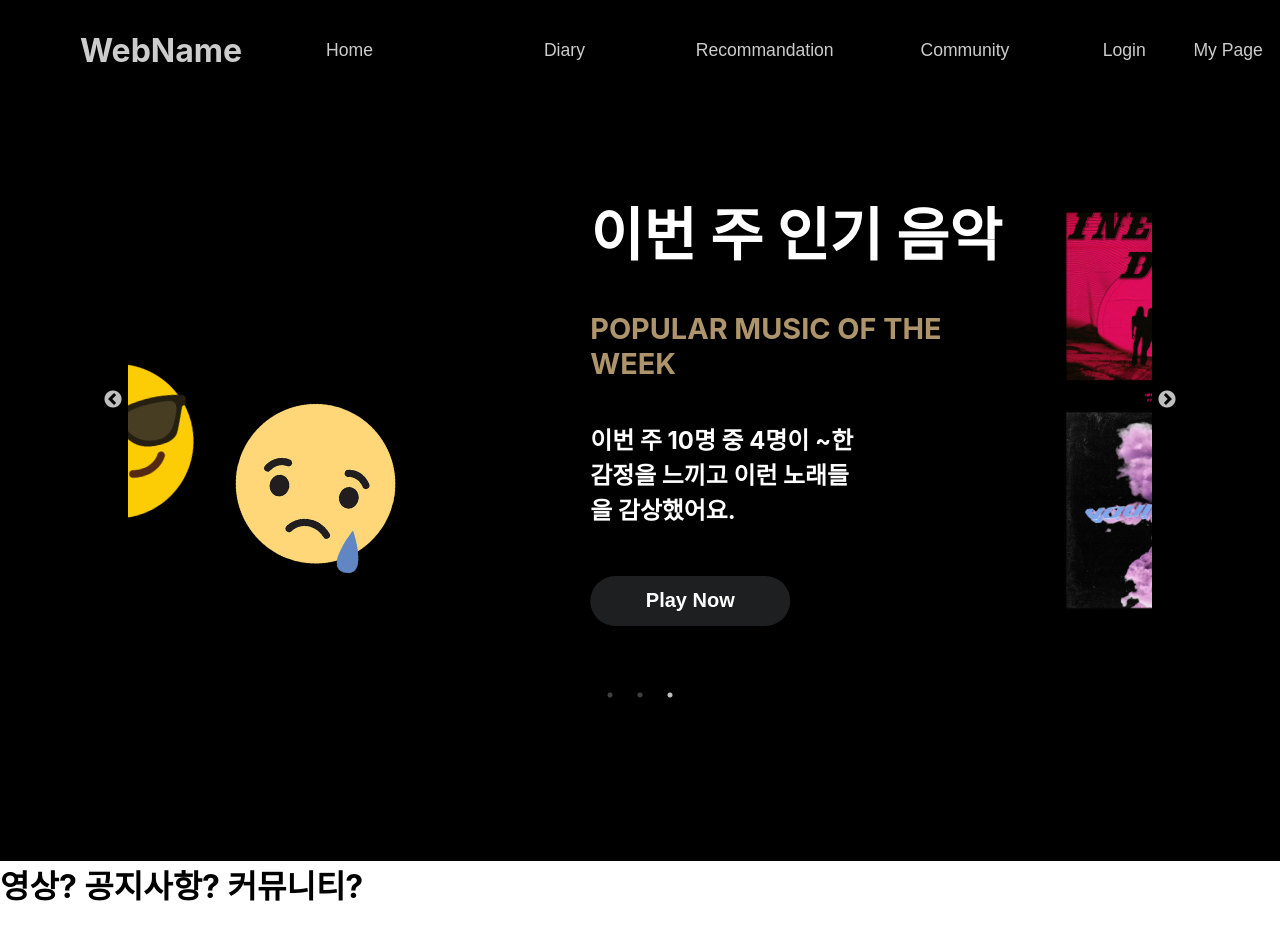
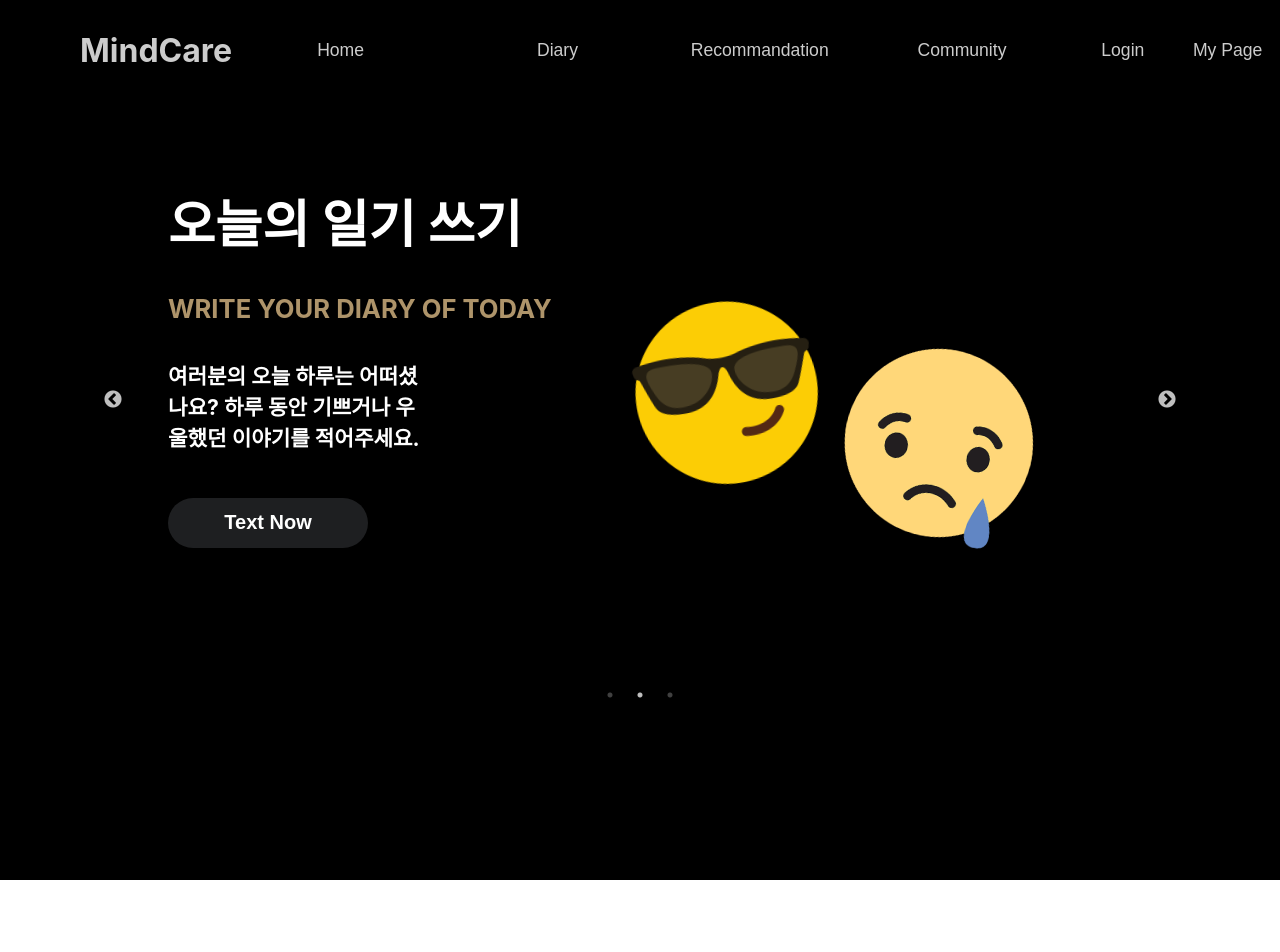
Before and after one commit to rooni97/2022_capstone_design_front_mind-care, a React (Create React App) app: page / in a window 1280 px wide. Shown: the top 952 px of the page. Built offline with nearby package versions, Linux system fonts and the light colour scheme.

Commit message:
react-scroll add

```diff
--- a/package.json
+++ b/package.json
@@ -10,6 +10,7 @@
     "react-dom": "^17.0.2",
     "react-router-dom": "^6.2.2",
     "react-scripts": "5.0.0",
+    "react-scroll": "^1.8.6",
     "react-slick": "^0.28.1",
     "slick-carousel": "^1.8.1",
     "styled-components": "^5.3.3",
--- a/src/components/molcules/DiarySlick.js
+++ b/src/components/molcules/DiarySlick.js
@@ -3,14 +3,21 @@ import styled from "styled-components";
 import CustomButton from "../atoms/CustomButton";
 import smile1 from "../../media/smile1.png";
 import sad from "../../media/sad.png";
+import {useNavigate} from "react-router-dom";
 
 function DiarySlick(props) {
+    const navigation = useNavigate();
+
+    const handleClick = () => {
+        navigation("/diary");
+    }
+
     return (
         <SlickContainer>
             <h1>오늘의 일기 쓰기</h1>
             <h4 style={{width: '40%', color: '#AE946A'}}>WRITE YOUR DIARY OF TODAY</h4>
             <h5 style={{width: '26%'}}>여러분의 오늘 하루는 어떠셨나요? 하루 동안 기쁘거나 우울했던 이야기를 적어주세요.</h5>
-            <CustomButton>Text Now</CustomButton>
+            <CustomButton onClick={handleClick}>Text Now</CustomButton>
             <ImageLeft src={smile1} />
             <ImageRight src={sad} />
         </SlickContainer>
@@ -23,21 +30,21 @@ const SlickContainer = styled.div`
   display: block;
   padding-left: 40px;
   padding-top: 30px;
-  font-size: 1.8rem;
+  font-size: 2vw;
 `;
 
 const ImageLeft = styled.img`
   transform: rotate(-10deg);
-  height: 250px;
-  right: 350px;
-  bottom: 150px;
+  height: 50%;
+  right: 30%;
+  bottom: 30%;
   position: absolute;
 `;
 
 const ImageRight = styled.img`
   transform: rotate(10deg);
-  height: 250px;
-  right: 150px;
-  bottom: 100px;
+  height: 50%;
+  right: 10%;
+  bottom: 20%;
   position: absolute;
 `;
--- a/src/components/molcules/FamousMusicSlick.js
+++ b/src/components/molcules/FamousMusicSlick.js
@@ -5,6 +5,7 @@ import music1 from "../../media/music1.png"
 import music2 from "../../media/music2.png"
 import music3 from "../../media/music3.png"
 import music4 from "../../media/music4.png"
+import {Link} from "react-scroll";
 
 function FamousMusicSlick(props) {
     return (
@@ -12,7 +13,11 @@ function FamousMusicSlick(props) {
             <h1>이번 주 인기 음악</h1>
             <h4 style={{width: '40%', color: '#AE946A'}}>POPULAR MUSIC OF THE WEEK</h4>
             <h5 style={{width: '26%'}}>이번 주 10명 중 4명이 ~한 감정을 느끼고 이런 노래들을 감상했어요.</h5>
-            <CustomButton>Play Now</CustomButton>
+            <div>
+                <Link to="2" spy={true} smooth={true}>
+                    <CustomButton>Play Now</CustomButton>
+                </Link>
+            </div>
             <Image1 src={music1}/>
             <Image2 src={music2}/>
             <Image3 src={music3}/>
@@ -27,37 +32,33 @@ const SlickContainer = styled.div`
   display: block;
   padding-left: 40px;
   padding-top: 30px;
-  font-size: 1.8rem;
+  font-size: 2vw;
 `;
 
 const Image1 = styled.img`
-  height: 200px;
-  width: 200px;
-  right: 350px;
-  bottom: 300px;
+  height: 35%;
+  right: 34%;
+  bottom: 45%;
   position: absolute;
 `;
 
 const Image2 = styled.img`
-  height: 200px;
-  width: 200px;
-  right: 150px;
-  bottom: 300px;
+  height: 35%;
+  right: 16%;
+  bottom: 45%;
   position: absolute;
 `;
 
 const Image3 = styled.img`
-  height: 200px;
-  width: 200px;
-  right: 350px;
-  bottom: 100px;
+  height: 35%;
+  right: 34%;
+  bottom: 10%;
   position: absolute;
 `;
 
 const Image4 = styled.img`
-  height: 200px;
-  width: 200px;
-  right: 150px;
-  bottom: 100px;
+  height: 35%;
+  right: 16%;
+  bottom: 10%;
   position: absolute;
 `;
--- a/src/components/molcules/ThisMusicSlick.js
+++ b/src/components/molcules/ThisMusicSlick.js
@@ -3,15 +3,20 @@ import styled from "styled-components";
 import CustomButton from "../atoms/CustomButton";
 import this1 from "../../media/this1.png"
 import this2 from "../../media/this2.png"
+import { Link } from "react-scroll";
 
 function ThisMusicSlick(props) {
     return (
         <SlickContainer>
             <h1>오늘 이 노래 어떠세요?</h1>
             <h4 style={{width: '40%', color: '#AE946A'}}>HOW DO YOU LIKE THIS MUSIC TODAY?</h4>
-            <h5 style={{width: '26%'}}>하루종일 비가 오는 오늘 밤,
+            <h5 style={{width: '40%'}}>하루종일 비가 오는 오늘 밤,
                     당신의 감정과 맞는 이런 노래들을 추천드릴게요.</h5>
-            <CustomButton>Play Now</CustomButton>
+            <div>
+                <Link to="1" spy={true} smooth={true}>
+                    <CustomButton>Play Now</CustomButton>
+                </Link>
+            </div>
             <ImageLeft src={this1}/>
             <ImageRight src={this2}/>
         </SlickContainer>
@@ -24,21 +29,21 @@ const SlickContainer = styled.div`
   display: block;
   padding-left: 40px;
   padding-top: 30px;
-  font-size: 1.8rem;
+  font-size: 2vw;
 `;
 
 const ImageLeft = styled.img`
   transform: rotate(-10deg);
-  height: 250px;
-  right: 300px;
-  bottom: 150px;
+  height: 50%;
+  right: 30%;
+  bottom: 20%;
   position: absolute;
 `;
 
 const ImageRight = styled.img`
   transform: rotate(10deg);
-  height: 250px;
-  right: 100px;
-  bottom: 100px;
+  height: 50%;
+  right: 10%;
+  bottom: 15%;
   position: absolute;
 `;
--- a/src/components/organisms/Navigation.js
+++ b/src/components/organisms/Navigation.js
@@ -35,7 +35,7 @@ function Navigation(props) {
 
     return (
         <Container>
-            <Logo>WebName</Logo>
+            <Logo>MindCare</Logo>
             <BtnContainer>
                 <Btn onClick={handleClick} value={'Home'}>Home</Btn>
                 <Btn onClick={handleClick} value={'Diary'}>Diary</Btn>
--- a/src/components/pages/CommunityPage.js
+++ b/src/components/pages/CommunityPage.js
@@ -15,7 +15,6 @@ function CommunityPage(props) {
                 <div style={{height: '100%'}}>
                     <h1 style={{color: 'white', marginLeft: 80}}>커뮤니티 위치하는 곳</h1>
                 </div>
-
             </PageContainer>
         </div>
     );
--- a/src/components/pages/MainPage.js
+++ b/src/components/pages/MainPage.js
@@ -11,8 +11,11 @@ function MainPage(props) {
                 <div className={'slick'}>
                     <Slick />
                 </div>
-                <div style={{backgroundColor: 'white', height: '100%'}}>
-                    <h1>영상? 공지사항? 커뮤니티?</h1>
+                <div id="1" className={'main'} style={{backgroundColor: 'white', height: '100vh'}}>
+                    <h1>오늘 이 노래 어떠세요?</h1>
+                </div>
+                <div id="2" className={'main'} style={{backgroundColor: 'white', height: '100vh'}}>
+                    <h1>이번 주 인기 음악</h1>
                 </div>
             </PageContainer>
         </div>
@@ -29,6 +32,9 @@ const PageContainer = styled.div`
   .slick {
     margin: auto;
     width: 80%;
-    height: 90vh;
+    height: 95vh;
+  }
+  .main {
+    padding-top: 120px;
   }
 `
```
Also changed, not shown: 2 other files (tests, documents, lock files or other folders).
